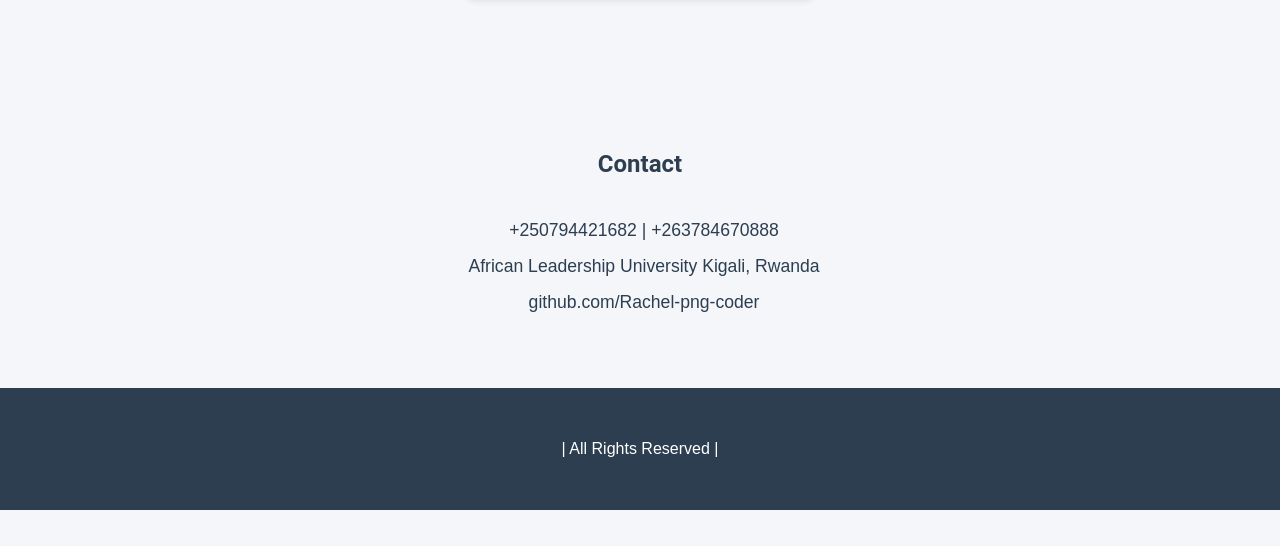
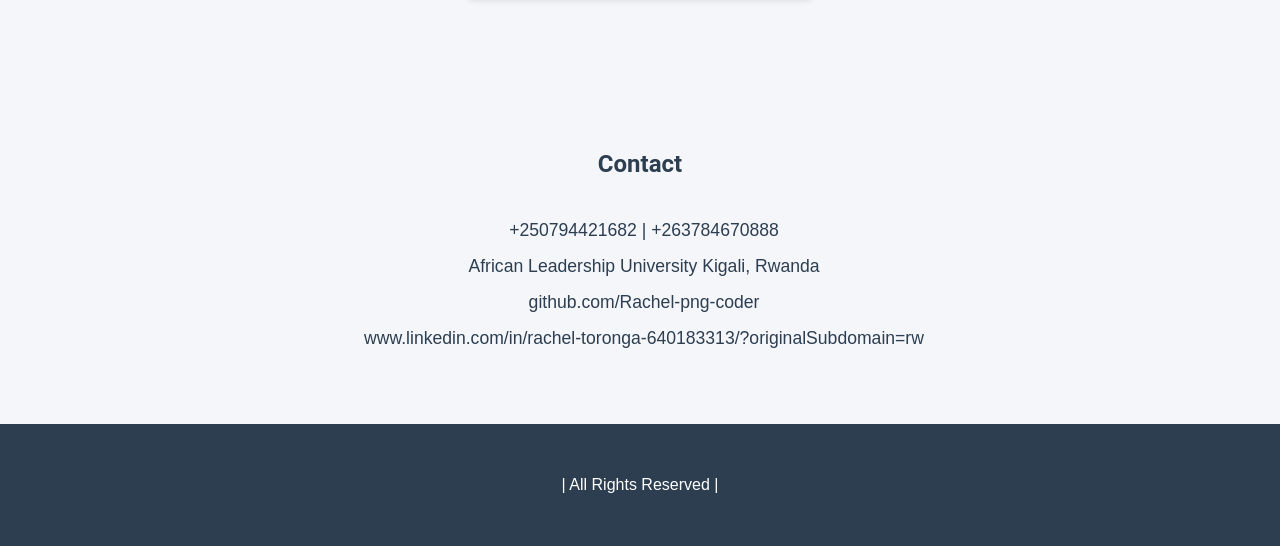
Before and after one commit to Rachel-png-coder/my-resume-website, a plain HTML site: page index.html in a window 1280 px wide. Shown: the part 2447-2993 px from the top of the page. Before the commit the page ends 2957 px from the top, so only its background shows below. Drawn offline with Linux system fonts and the light colour scheme.

Commit message:
Create index.html

```diff
--- a/index.html
+++ b/index.html
@@ -137,6 +137,7 @@
                 <p><i class="fas fa-phone"></i> +250794421682 | +263784670888</p>
                 <p><i class="fas fa-map-marker-alt"></i> African Leadership University Kigali, Rwanda</p>
                 <p><i class="fab fa-github"></i> <a href="https://github.com/Rachel-png-coder" target="_blank">github.com/Rachel-png-coder</a></p>
+                <p><i class="fas fa-Linkedin"></i> <a href="https://www.linkedin.com/in/rachel-toronga-640183313/?originalSubdomain=rw" target="_blank">www.linkedin.com/in/rachel-toronga-640183313/?originalSubdomain=rw</a></p>
             </div>
         </div>
     </section>
```
